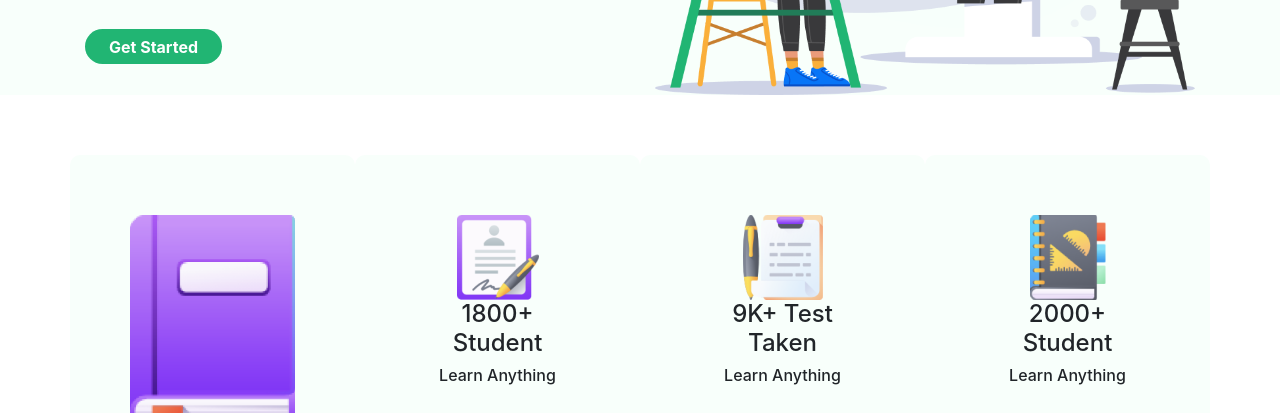
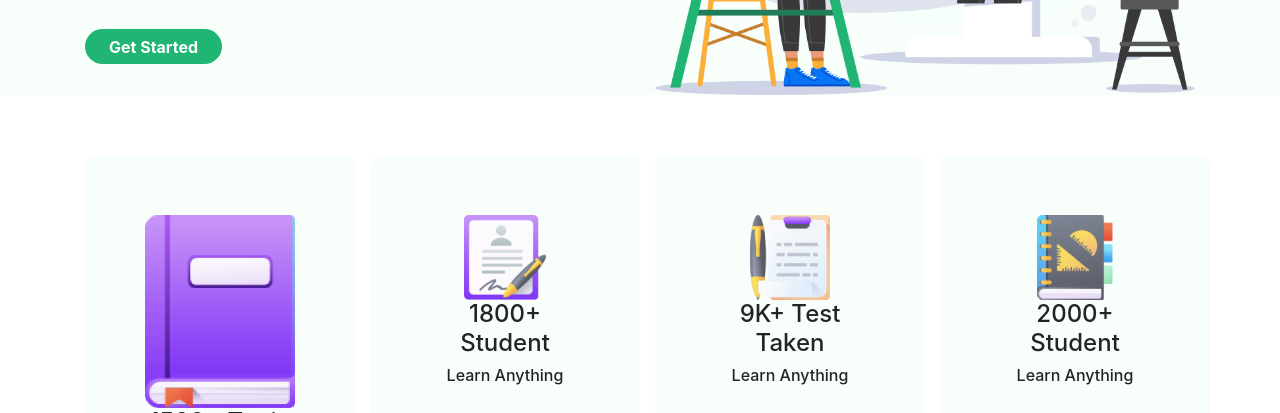
Before and after one commit to minhajjami/e-school, a plain HTML site: page index.html in a window 1280 px wide. Shown: the part 387-800 px from the top of the page. Drawn offline with nearby package versions, Linux system fonts and the light colour scheme; files whose address does not match are found by name.

Commit message:
students section updated

```diff
--- a/index.html
+++ b/index.html
@@ -65,33 +65,41 @@
 </div>
 <div class="container">
     <div class="row text-center">
-        <div class="col-md-3 square-card">
+        <div class="col-md-3">
+          <div class="square-card"">
             <img src="images/book.png" alt="book" class="img-fluid">
             <h4>1500+ Topic</h4>
             <h6>Learn Anything</h6>
+          </div>
         </div>
-        <div class="col-md-3 square-card">
+        <div class="col-md-3">
+          <div class="square-card">
             <img src="images/Student.png" alt="students" class="img-fluid">
             <h4>1800+ Student</h4>
             <h6>Learn Anything</h6>
+          </div>
         </div>
-        <div class="col-md-3 square-card">
+        <div class="col-md-3">
+          <div class="square-card">
             <img src="images/Test.png" alt="students" class="img-fluid">
             <h4>9K+ Test Taken</h4>
             <h6>Learn Anything</h6>
+          </div>
         </div>
-        <div class="col-md-3 square-card">
+        <div class="col-md-3">
+          <div class="square-card">
             <img src="images/Students.png" alt="students" class="img-fluid">
             <h4>2000+ Student</h4>
             <h6>Learn Anything</h6>
+          </div>
         </div>
     </div>
 </div>
+<section class="course-section mt-5 mb-5" id="course">
 <div class="container">
     <h1 class="text-center">Online Courses</h1>
 </div>
-<section class="course-section mt-5 mb-5" id="course">
-  <div class="container">
+<div class="container">
       <div class="card-deck">
           <div class="card">
               <img src="images/Photos/Morder pyschology.png" class="card-img-top p-4" alt="...">
```
